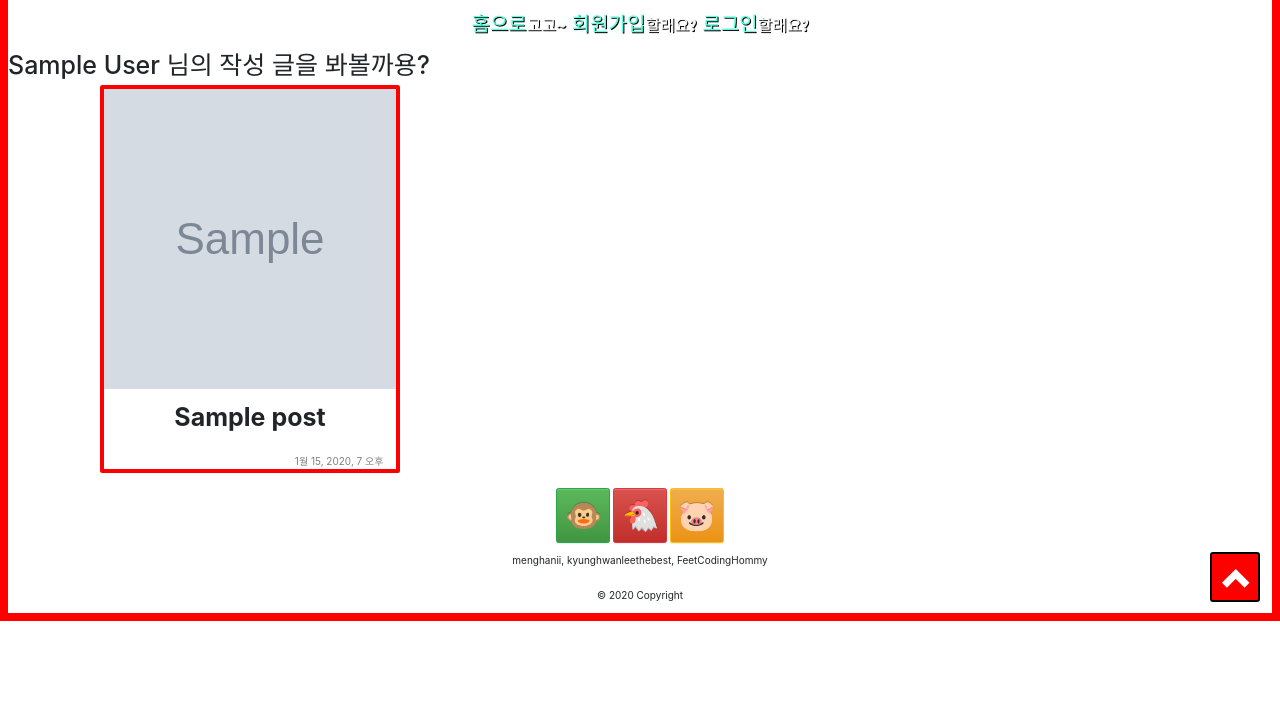
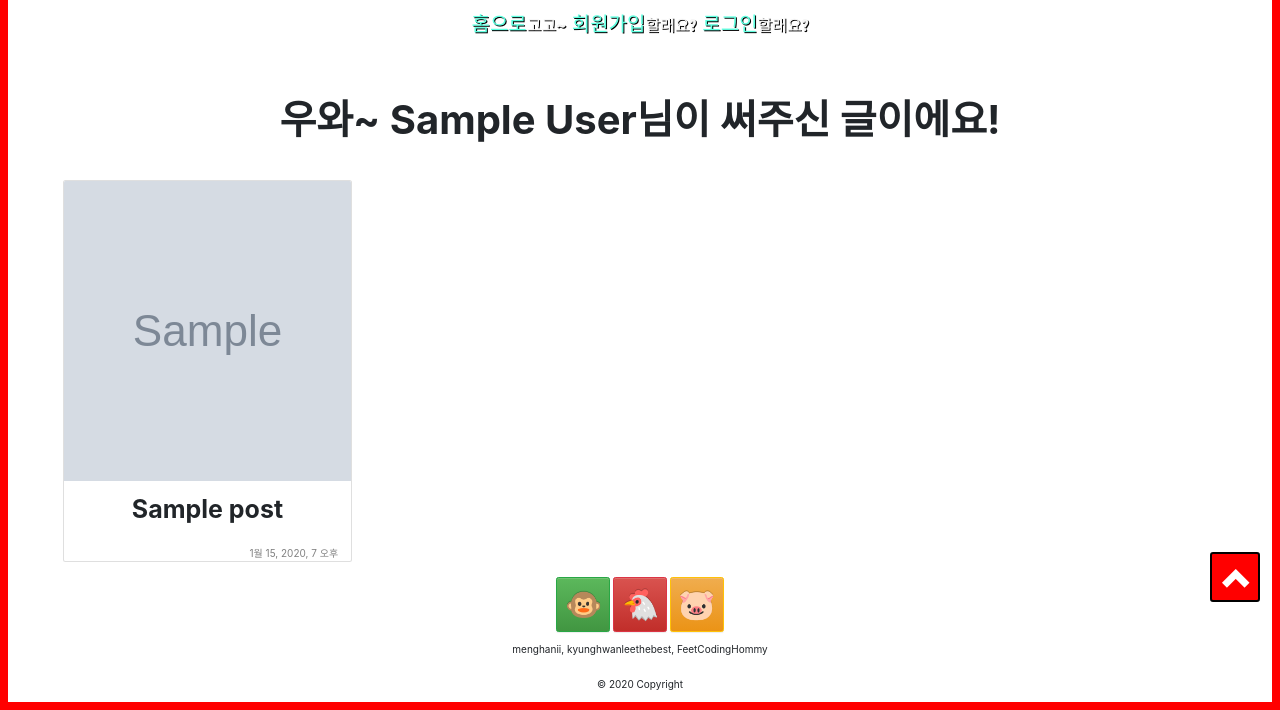
Before and after one commit to menghanii/What2eat2day, a Django app: page /accounts/1/ in a window 1280 px wide. Shown: the part 178-888 px from the top of the page. Before the commit the page ends 799 px from the top, so only its background shows below. Run offline with Django 3.2, Linux system fonts and the light colour scheme; tables that the repository leaves empty hold one stand-in row (values such as "Sample post"); grey boxes marked "Sample" are stand-in pictures; some libraries are stand-ins or nearby versions; some web fonts are replaced.

Commit message:
Beta_Ver_last_push. Yeah!

```diff
--- a/accounts/templates/accounts/accounts_detail.html
+++ b/accounts/templates/accounts/accounts_detail.html
@@ -2,21 +2,21 @@
 {% load static %}
 {% block body %}
 
-<h1>{{account.real_name}} 님의 작성 글을 봐볼까용?</h1>
+<div class="container articles">
+<p class="article">우와~ {{account.real_name}}님이 써주신 글이에요!</p>
+</div>
 
 
-<div class="container">
-  <div class="row row-cols-1 row-cols-md-3">
+<div class="container-fluid" id="yespadding">
+    <div class="row row-cols-3 row-cols-md-4" id="card-col">
         {% for post in posts %}
-      <div class="col mb-4">
-          <div class="container card-whole h-100">
-              <div class="card h-100" style="width: 30rem; border: 4px solid red;">
+        <div class="col mb-4 nopadding">
+            <div class="card-whole h-100">
+            <div class="card h-100">
                 {% if post.image.url != None%}
-                  <a href="{% url 'blog:post_detail' post.id %}"><img src="{{ post.image.url }}" class="card-img-top"
-                          width="500" height="300" alt="{{ post.image }}"></a>
+                <a href="{% url 'blog:post_detail' post.id %}"><img src="{{ post.image.url }}" class="card-img-top" alt="{{ post.image }}"></a>
                 {% else %}
-                  <a href="{% url 'blog:post_detail' post.id %}"><img src="{% static 'img/yonsei.jpg' %}"
-                          class="card-img-top" width="500" height="300" alt="no-image"></a>
+                <a href="{% url 'blog:post_detail' post.id %}"><img src="{% static 'img/yonsei.jpg' %}" class="card-img-top" alt="no-image"></a>
                 {% endif %}
                 <div class="card-body card_body">
                     <h2 class="card-title" align="center"><strong>{{ post.title }}</strong></h2>
--- a/accounts/views.py
+++ b/accounts/views.py
@@ -52,7 +52,7 @@ def logout(request):
 @require_GET
 def accounts_detail(request, user_id):
     account = get_object_or_404(User, id=user_id)
-    posts = Post.objects.filter(author=account)
+    posts = Post.objects.filter(author=account).order_by('-created_date')
     return render(request, 'accounts/accounts_detail.html', {
         'account':account,
         'posts':posts,
--- a/blog/static/css/main.css
+++ b/blog/static/css/main.css
@@ -339,3 +339,28 @@ input[type="submit"]{
         border: 2px solid black;
     }
 }
+
+/* accounts_detail */
+.articles{
+    padding-top: 20px;
+    padding-bottom: 10px;
+    text-align: center;
+}
+
+.article{
+    font-size: 20px;
+    font-weight: bold;
+}
+
+@media (min-width: 812px){
+
+    .articles{
+        padding-top: 40px;
+        padding-bottom: 20px;
+    }
+    .article{
+        font-size: 40px;
+        font-weight: bold;
+    }
+
+}
--- a/blog/templates/blog/main_page.html
+++ b/blog/templates/blog/main_page.html
@@ -135,8 +135,6 @@
 
         </div>
     </form>
-
-
     </p>
     </div>
 
```
Lines whose indentation alone changed are shown as unchanged.
